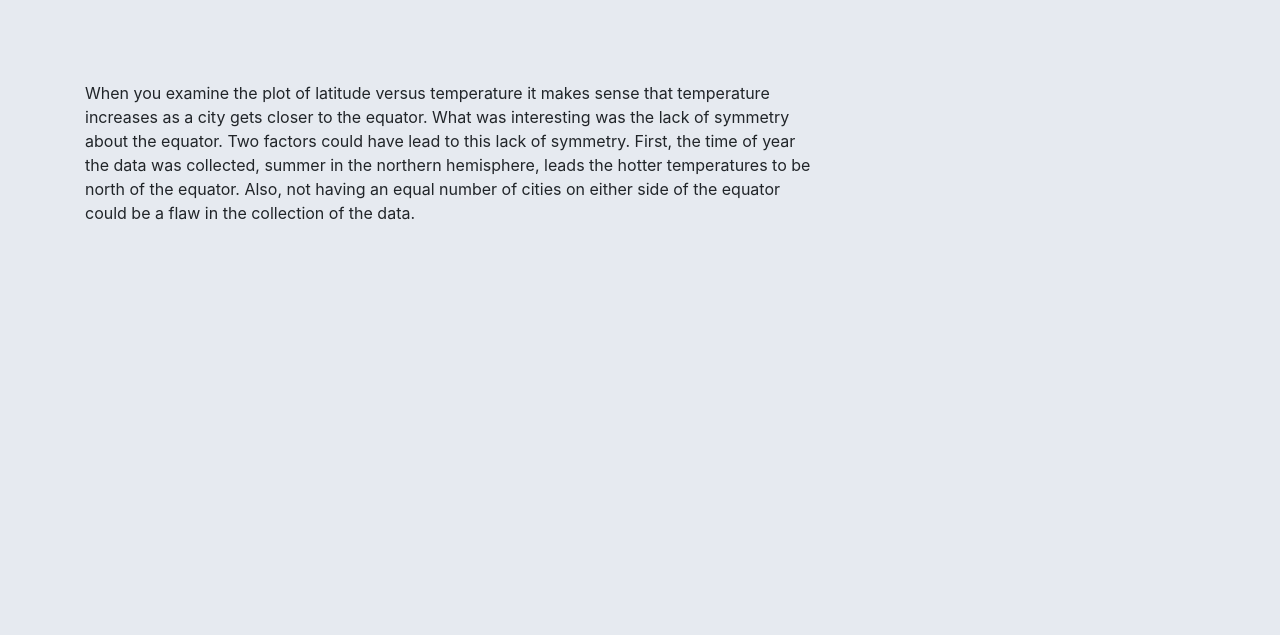
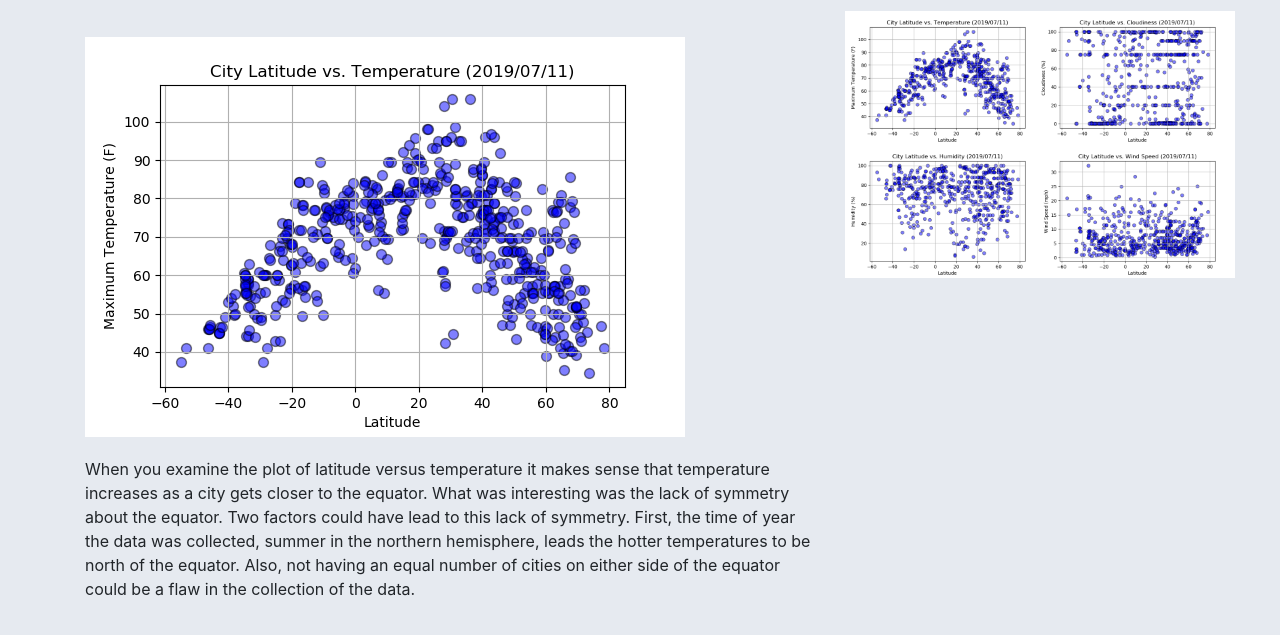
Before and after one commit to cmarche2ti/html-homework, a plain HTML site: page temp.html in a window 1280 px wide. Shown: the part 147-782 px from the top of the page. Drawn offline with nearby package versions, Linux system fonts and the light colour scheme.

Commit message:
fixing images take - final

```diff
--- a/temp.html
+++ b/temp.html
@@ -48,7 +48,7 @@
 
             <div class="col-md-8">
                 <h1>Latitude vs. Temperature</h1>
-                <img src="/HW9-Web/images/lat_temp_plot.png" alt="">
+                <img src="/html-homework/images/lat_temp_plot.png" alt="">
                 <p>When you examine the plot of latitude versus temperature it makes sense that temperature
                 increases as a city gets closer to the equator. What was interesting was the lack of
                 symmetry about the equator. Two factors could have lead to this lack of symmetry. First, the time
@@ -60,19 +60,19 @@
                 <h2>Visualizations</h2>
                 <div class="row">
                     <div class="col-md-6">
-                        <a href="temp.html"><img src="/HW9-Web/images/lat_temp_plot.png" style="width:200px" title="Latitude vs. Temperature" alt=""></a>
+                        <a href="temp.html"><img src="/html-homework/images/lat_temp_plot.png" style="width:200px" title="Latitude vs. Temperature" alt=""></a>
                     </div>
                     <div class="col-md-6">
-                        <a href="cloudiness.html"><img src="/HW9-Web/images/lat_cloudiness_plot.png" style="width:200px" title="Latitude vs. Cloudiness" alt=""></a>
+                        <a href="cloudiness.html"><img src="/html-homework/images/lat_cloudiness_plot.png" style="width:200px" title="Latitude vs. Cloudiness" alt=""></a>
                     </div>
 
                 </div>
                 <div class="row">
                     <div class="col-md-6">
-                        <a href="humidity.html"><img src="/HW9-Web/images/lat_humidity_plot.png" style="width:200px" title="Latitude vs. Humidity" alt=""></a>
+                        <a href="humidity.html"><img src="/html-homework/images/lat_humidity_plot.png" style="width:200px" title="Latitude vs. Humidity" alt=""></a>
                     </div>
                     <div class="col-md-6">
-                        <a href="wind.html"><img src="/HW9-Web/images/lat_wind_plot.png" style="width:200px" title="Latitude vs. Wind" alt=""></a>
+                        <a href="wind.html"><img src="/html-homework/images/lat_wind_plot.png" style="width:200px" title="Latitude vs. Wind" alt=""></a>
                     </div>
 
 
```
Also changed, not shown: comparison.html (+4 -4 lines), humidity.html (+5 -5 lines), index.html (+4 -4 lines), wind.html (+5 -5 lines).
